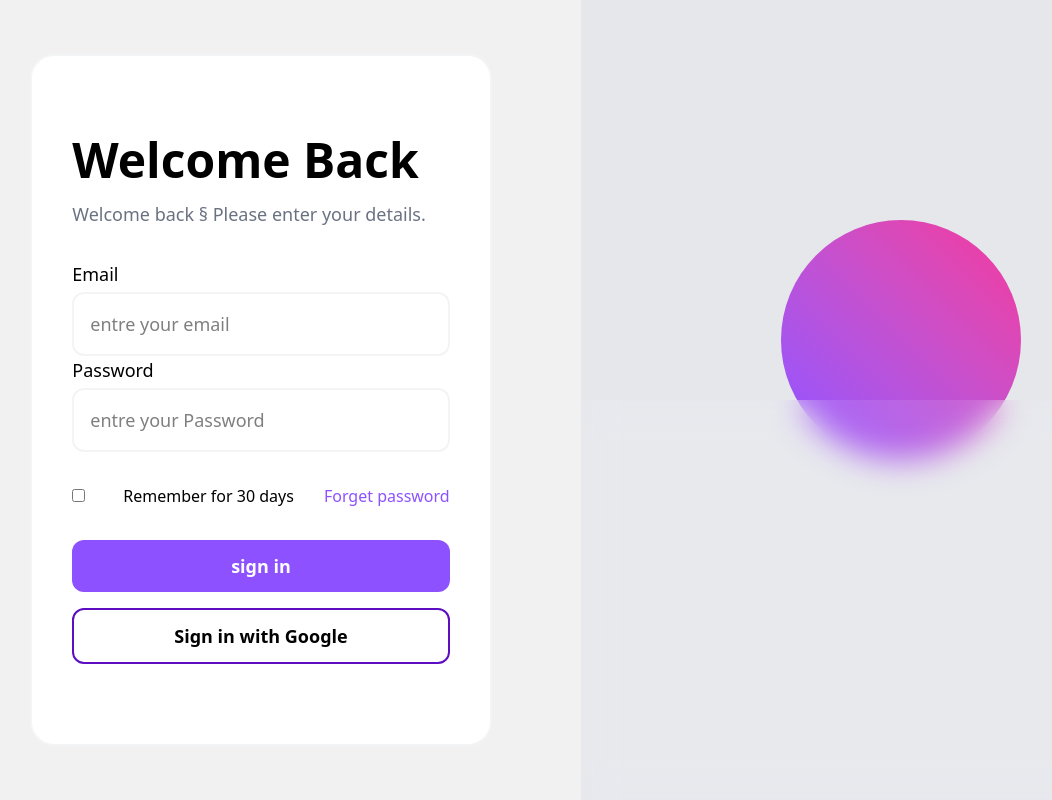
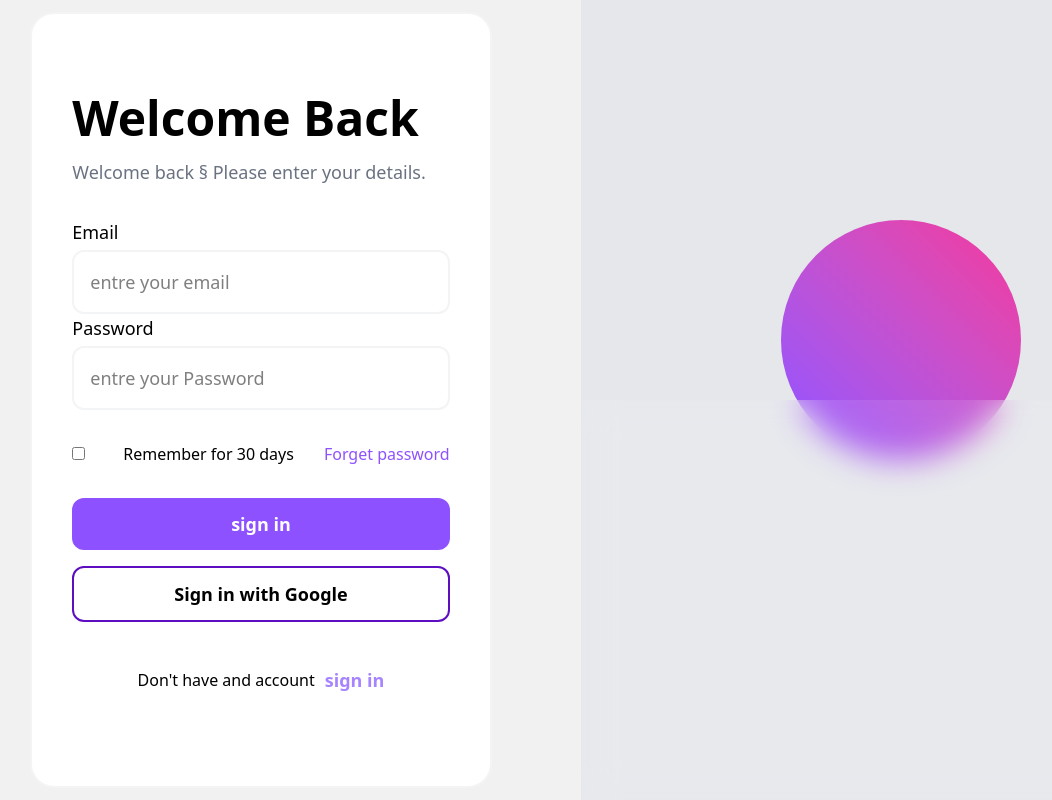
Before and after one commit to Demasse/login-react, a React (Vite) app: page / in a window 1280 px wide. Shown: the whole page, without its empty margins (59-1111 px from the left). Built offline with nearby package versions, Linux system fonts and the light colour scheme.

Commit message:
end project

```diff
--- a/src/components/Form.jsx
+++ b/src/components/Form.jsx
@@ -4,7 +4,7 @@ export default function Form(){
     return (
         <div className=' bg-white px-10 py-20 rounded-3xl border-2 border-gray-100'>
           <h1 className=' text-5xl font-semibold'>Welcome Back</h1>
-          <p className=' font-medium text-lg text-gray-500 mt-4'>Welcome back § Please enter your details.</p>
+          <p className=' font-medium text-lg text-gray-500 mt-4'>Welcome back §  Please enter your details.</p>
         <div className=" mt-8  ">
 
             <div className=" text-lg font-medium">
@@ -43,6 +43,13 @@ export default function Form(){
                      Sign in with Google</button>
                </div>
 
+               <div className=' mt-8 flex justify-center items-center gap-x-2.5 '>
+                <p className=' font-medium text-base '>Don't  have and account</p>
+                <button className=' active:scale-[0.98] active:duration-75 transition-all hover:scale-[1.01 ease-in-out]   py-3 rounded-xl  text-violet-400 text-lg font-bold  ' >sign in</button>
+
+
+               </div>
+
         </div>
         </div>
     )
```
